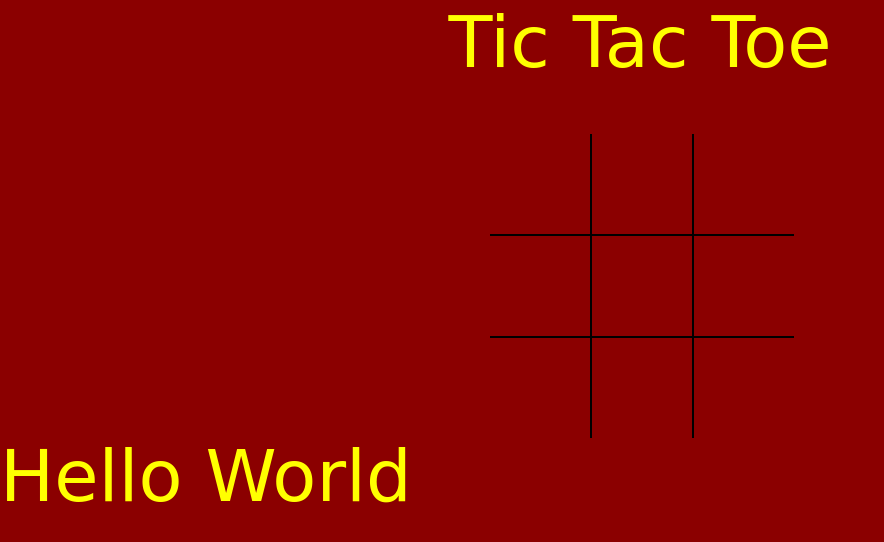
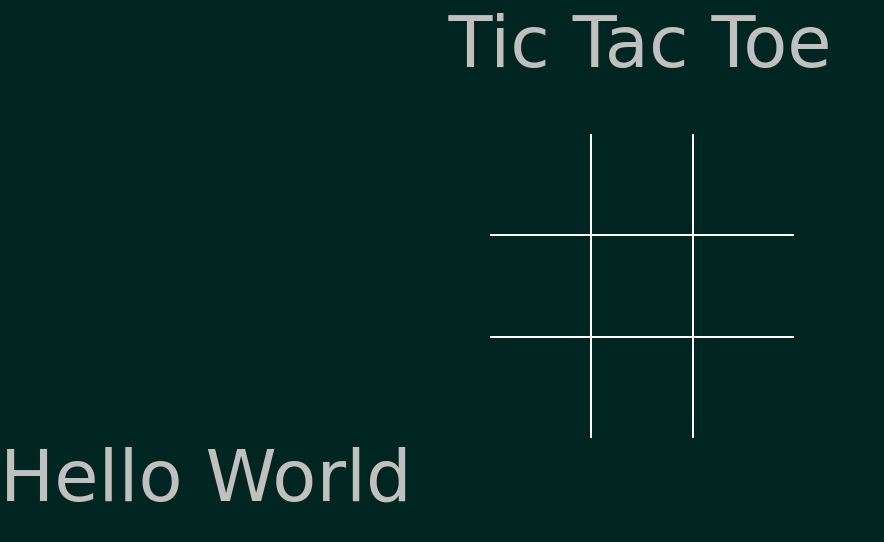
Before and after one commit to shreejal27/ticTacToe, a plain HTML site: page index.html in a window 1280 px wide. Shown: the whole page, without its empty margins (0-884 px from the left). Drawn offline with Linux system fonts and the light colour scheme; a web font is replaced by a local one.

Commit message:
changed css file

```diff
--- a/styles.css
+++ b/styles.css
@@ -1,14 +1,14 @@
 *{
     margin: 0;
     padding: 0;
-    background-color: darkred;
+    background-color: #012622;
 }
 
 body{
     margin: 0;
     font-family: 'Water Brush', cursive;
     font-size: 72px;
-    color: yellow;
+    color: silver;
 }
 p{
     font-size: 72px;
@@ -31,7 +31,9 @@ p{
     display: flex;
     justify-content: center;
     align-items: center;
+    border-color: white;
 }
+
 
 #e0,#e3,#e6{
     border-left: none;
```
